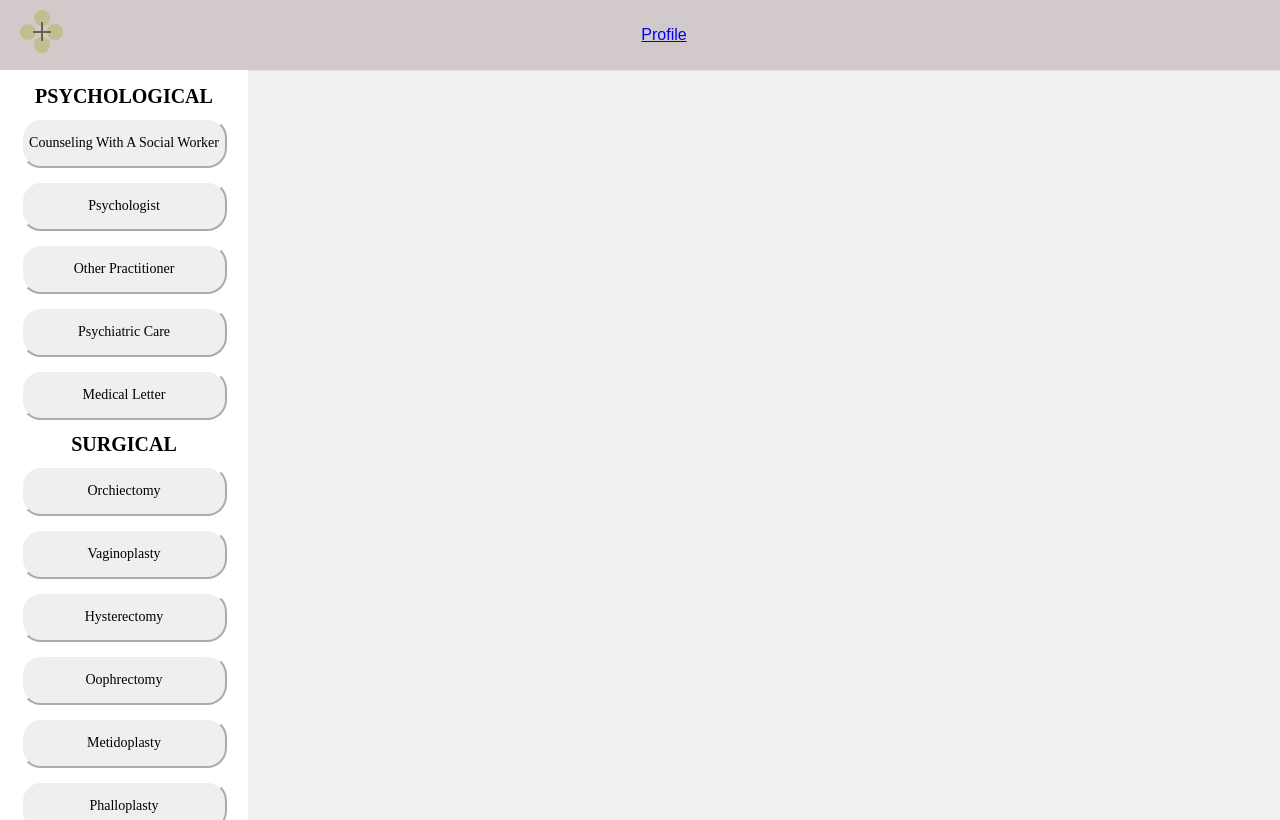
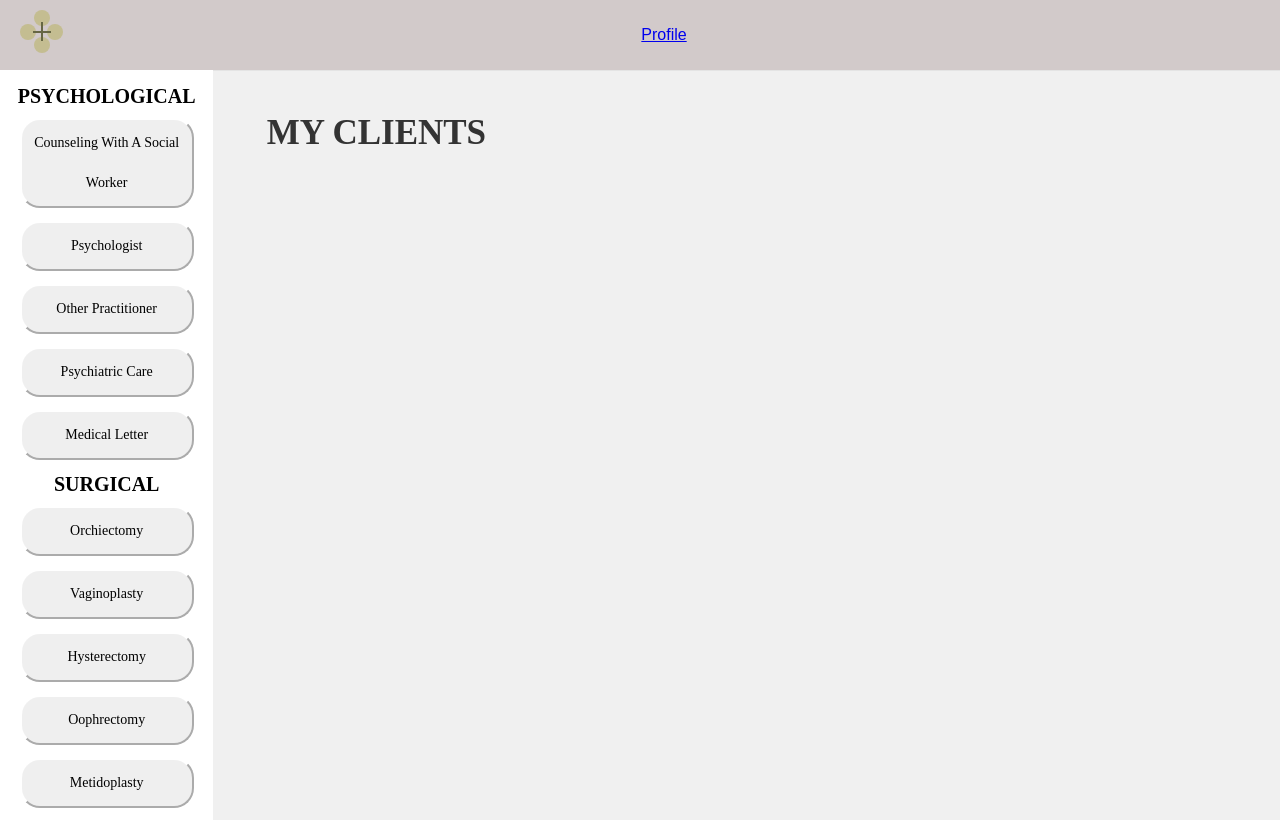
Before and after one commit to shenjunjie2003/Affirmative, a Flask app: page / in a window 1280 px wide. Run offline with Flask 3, Linux system fonts and the light colour scheme; data that the repository does not hold is empty; parts of the project's set-up code (start-up, migrations or seed data) failed here and were passed over.

Commit message:
added my client title

```diff
--- a/affirmative_app/static/index_style.css
+++ b/affirmative_app/static/index_style.css
@@ -216,3 +216,25 @@ form {
         margin-bottom: 20px; /* Less margin on small screens */
     }
 }
+
+.patient-cards-title {
+    text-align: center;
+    width: 100%;
+    margin-top: 20px;
+}
+
+.patient-cards-title h1 {
+    color: #333; /* Match the heading color */
+    font-size: 35px; /* Adjust the font size */
+    margin-left: 5%; /* Remove default margin */
+    display: flex;
+    align-items: center; /* Center vertically */
+    font-family: Avenir;
+}
+
+.main-content{
+    width: 100%;
+    display: flex;
+    flex-direction: column;
+    align-items: center;
+}
--- a/affirmative_app/templates/index.html
+++ b/affirmative_app/templates/index.html
@@ -53,7 +53,10 @@
                 </form>
         </nav>
     </div>
-
+<div class = "main-content">
+    <div class="patient-cards-title">
+        <h1>MY CLIENTS</h1>
+    </div>
     <div class="patient-cards-container">
         {% for patient in patients %}
         <div class="patient-card">
@@ -75,4 +78,6 @@
         {% endfor %}
     </div>
 </div>
+</div>
+
 </body>
```
